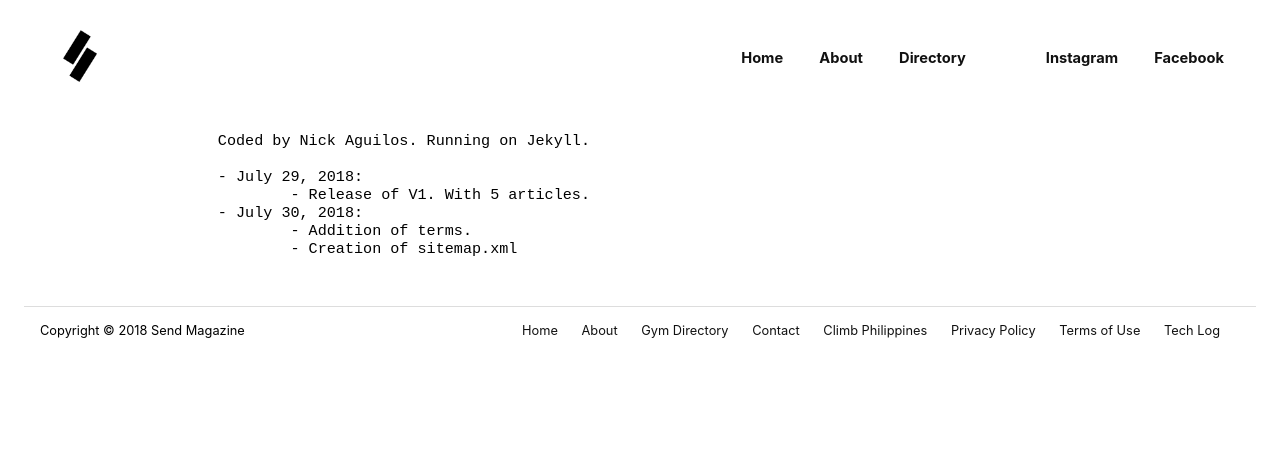
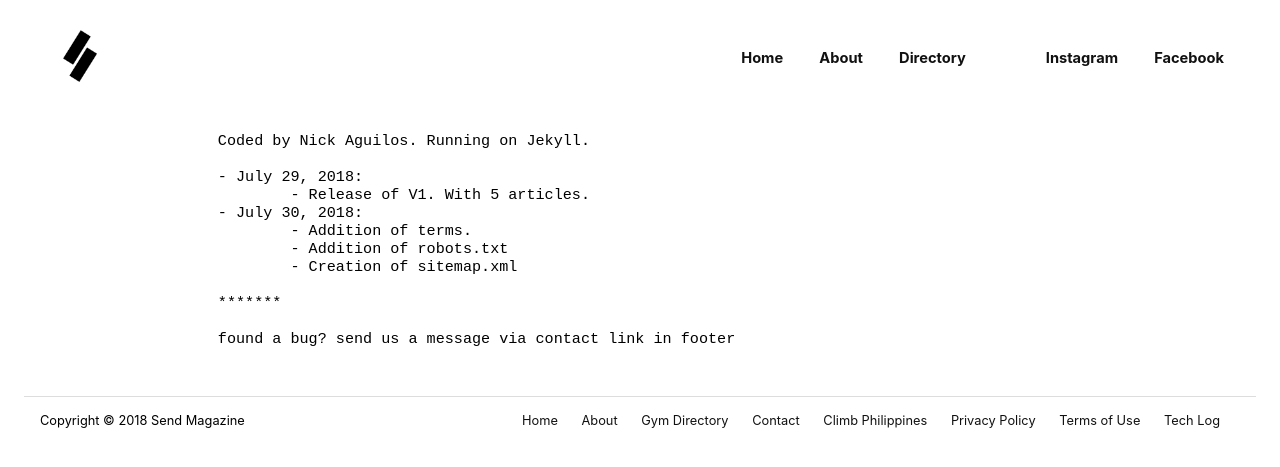
Before and after one commit to nickaguilos/sendmagazine, a Jekyll site: the page built from tech.md, in a window 1280 px wide. Shown: the top 467 px of the page. Built offline with Jekyll 4.4.1, drawn with Linux system fonts in a browser that asks for light colours; nearby versions of some CDN libraries; some web fonts are replaced.

Commit message:
adding robots.txt

```diff
--- /dev/null
+++ b/robots.txt
@@ -0,0 +1,2 @@
+User-agent: *
+Disallow: /tech-log
--- a/tech.md
+++ b/tech.md
@@ -10,4 +10,9 @@ permalink: tech-log
 					- Release of V1. With 5 articles.
 				- July 30, 2018:
 					- Addition of terms.
+					- Addition of robots.txt
 					- Creation of sitemap.xml
+
+				*******
+
+				found a bug? send us a message via contact link in footer
```
